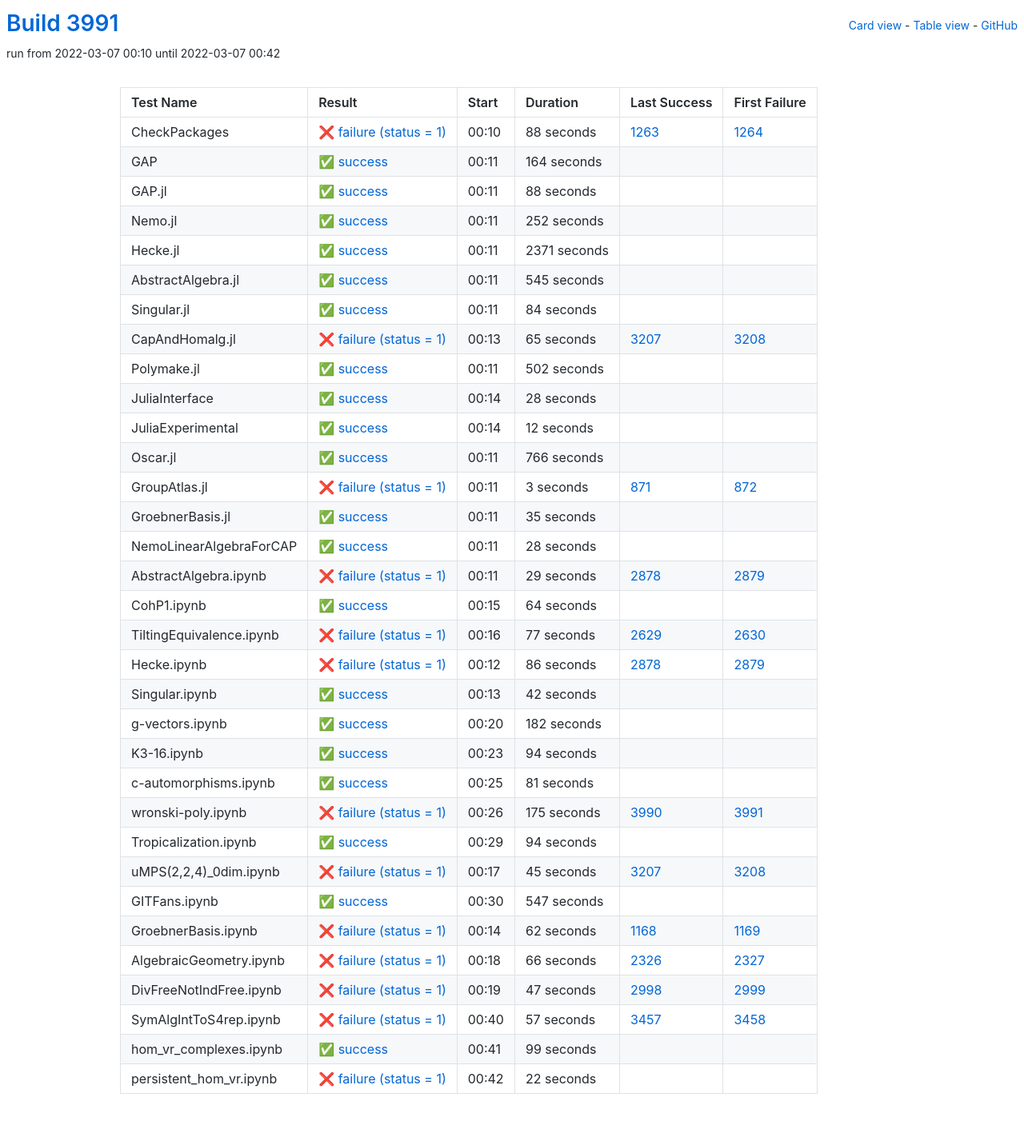
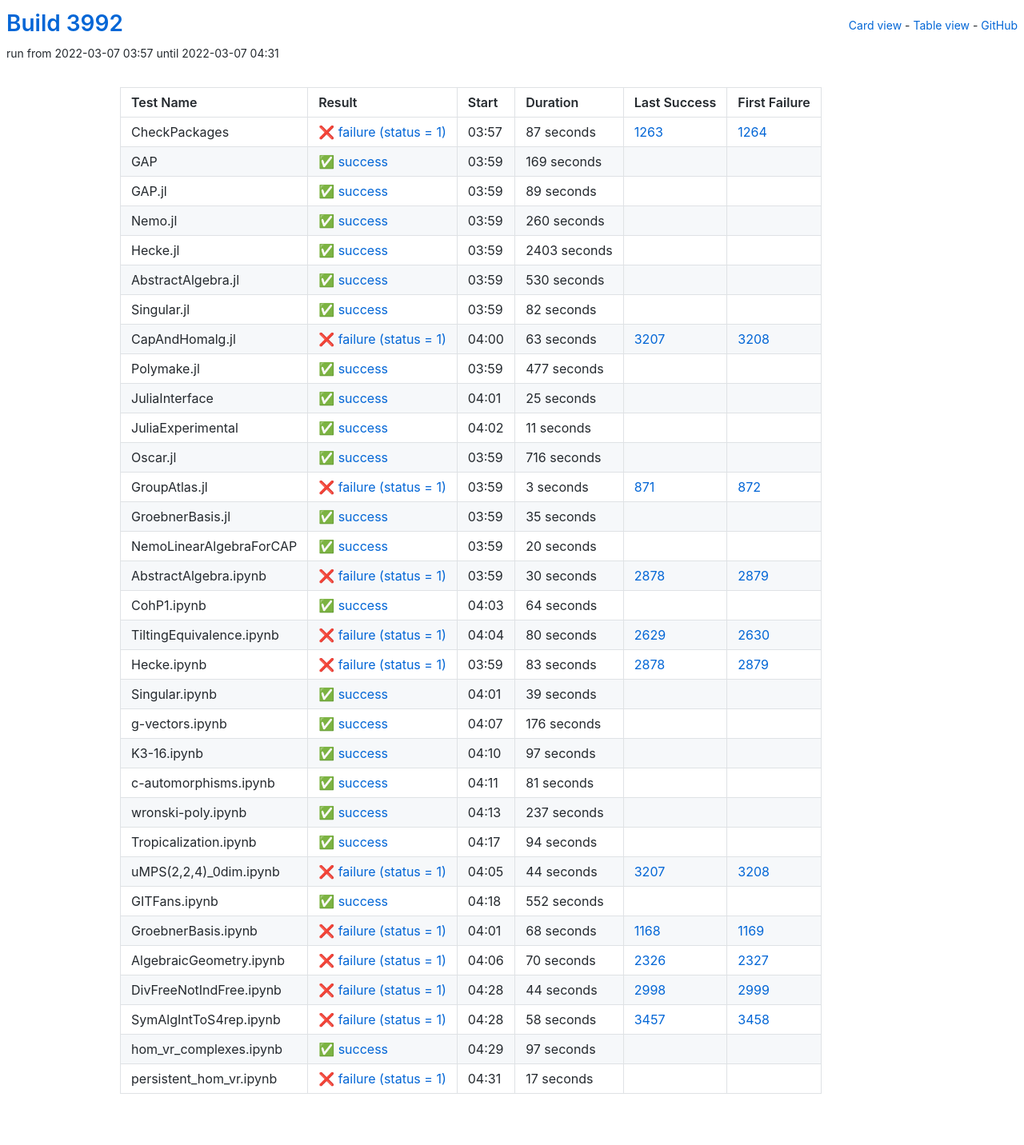
Before and after one commit to oscar-system/oscar-ci-status-stable, a Jekyll site: the page built from table.html, in a window 1280 px wide. Shown: the whole page at 80% size. Built offline with Jekyll 4.4.1, drawn with Linux system fonts in a browser that asks for light colours.

Commit message:
Build #3992

```diff
--- a/_data/ci.yml
+++ b/_data/ci.yml
@@ -1,6 +1,6 @@
 ---
-build: 3991
-build_url: https://oscarci.mathematik.uni-kl.de/job/oscar-stable/3991/
+build: 3992
+build_url: https://oscarci.mathematik.uni-kl.de/job/oscar-stable/3992/
 job: oscar-stable
 organization: oscar-system
 repo: oscar-ci-status-stable
@@ -8,152 +8,152 @@ repourl: https://github.com/oscar-system/oscar-ci-status-stable
 tests:
 - name: CheckPackages
   id: checkpackages
-  log: https://oscarci.mathematik.uni-kl.de/job/oscar-stable/3991/artifact/logs/build-3991/CheckPackages.log
-  start: 2022-03-07 00:10
+  log: https://oscarci.mathematik.uni-kl.de/job/oscar-stable/3992/artifact/logs/build-3992/CheckPackages.log
+  start: 2022-03-07 03:57
   success: false
   exitcode: 1
   status: failure
-  duration: 88
+  duration: 87
   last_success: 1263
   last_success_url: https://oscarci.mathematik.uni-kl.de/job/oscar-stable/1263/
   first_failure: 1264
   first_failure_url: https://oscarci.mathematik.uni-kl.de/job/oscar-stable/1264/
 - name: GAP
   id: gap
-  log: https://oscarci.mathematik.uni-kl.de/job/oscar-stable/3991/artifact/logs/build-3991/GAP.log
-  start: 2022-03-07 00:11
+  log: https://oscarci.mathematik.uni-kl.de/job/oscar-stable/3992/artifact/logs/build-3992/GAP.log
+  start: 2022-03-07 03:59
   success: true
   exitcode: 0
   status: success
-  duration: 164
+  duration: 169
   last_success: false
   last_success_url:
   first_failure: false
   first_failure_url:
 - name: GAP.jl
   id: gap-jl
-  log: https://oscarci.mathematik.uni-kl.de/job/oscar-stable/3991/artifact/logs/build-3991/GAP.jl.log
-  start: 2022-03-07 00:11
+  log: https://oscarci.mathematik.uni-kl.de/job/oscar-stable/3992/artifact/logs/build-3992/GAP.jl.log
+  start: 2022-03-07 03:59
   success: true
   exitcode: 0
   status: success
-  duration: 88
+  duration: 89
   last_success: false
   last_success_url:
   first_failure: false
   first_failure_url:
 - name: Nemo.jl
   id: nemo-jl
-  log: https://oscarci.mathematik.uni-kl.de/job/oscar-stable/3991/artifact/logs/build-3991/Nemo.jl.log
-  start: 2022-03-07 00:11
+  log: https://oscarci.mathematik.uni-kl.de/job/oscar-stable/3992/artifact/logs/build-3992/Nemo.jl.log
+  start: 2022-03-07 03:59
   success: true
   exitcode: 0
   status: success
-  duration: 252
+  duration: 260
   last_success: false
   last_success_url:
   first_failure: false
   first_failure_url:
 - name: Hecke.jl
   id: hecke-jl
-  log: https://oscarci.mathematik.uni-kl.de/job/oscar-stable/3991/artifact/logs/build-3991/Hecke.jl.log
-  start: 2022-03-07 00:11
+  log: https://oscarci.mathematik.uni-kl.de/job/oscar-stable/3992/artifact/logs/build-3992/Hecke.jl.log
+  start: 2022-03-07 03:59
   success: true
   exitcode: 0
   status: success
-  duration: 2371
+  duration: 2403
   last_success: false
   last_success_url:
   first_failure: false
   first_failure_url:
 - name: AbstractAlgebra.jl
   id: abstractalgebra-jl
-  log: https://oscarci.mathematik.uni-kl.de/job/oscar-stable/3991/artifact/logs/build-3991/AbstractAlgebra.jl.log
-  start: 2022-03-07 00:11
+  log: https://oscarci.mathematik.uni-kl.de/job/oscar-stable/3992/artifact/logs/build-3992/AbstractAlgebra.jl.log
+  start: 2022-03-07 03:59
   success: true
   exitcode: 0
   status: success
-  duration: 545
+  duration: 530
   last_success: false
   last_success_url:
   first_failure: false
   first_failure_url:
 - name: Singular.jl
   id: singular-jl
-  log: https://oscarci.mathematik.uni-kl.de/job/oscar-stable/3991/artifact/logs/build-3991/Singular.jl.log
-  start: 2022-03-07 00:11
+  log: https://oscarci.mathematik.uni-kl.de/job/oscar-stable/3992/artifact/logs/build-3992/Singular.jl.log
+  start: 2022-03-07 03:59
   success: true
   exitcode: 0
   status: success
-  duration: 84
+  duration: 82
   last_success: false
   last_success_url:
   first_failure: false
   first_failure_url:
 - name: CapAndHomalg.jl
   id: capandhomalg-jl
-  log: https://oscarci.mathematik.uni-kl.de/job/oscar-stable/3991/artifact/logs/build-3991/CapAndHomalg.jl.log
-  start: 2022-03-07 00:13
+  log: https://oscarci.mathematik.uni-kl.de/job/oscar-stable/3992/artifact/logs/build-3992/CapAndHomalg.jl.log
+  start: 2022-03-07 04:00
   success: false
   exitcode: 1
   status: failure
-  duration: 65
+  duration: 63
   last_success: 3207
   last_success_url: https://oscarci.mathematik.uni-kl.de/job/oscar-stable/3207/
   first_failure: 3208
   first_failure_url: https://oscarci.mathematik.uni-kl.de/job/oscar-stable/3208/
 - name: Polymake.jl
   id: polymake-jl
-  log: https://oscarci.mathematik.uni-kl.de/job/oscar-stable/3991/artifact/logs/build-3991/Polymake.jl.log
-  start: 2022-03-07 00:11
+  log: https://oscarci.mathematik.uni-kl.de/job/oscar-stable/3992/artifact/logs/build-3992/Polymake.jl.log
+  start: 2022-03-07 03:59
   success: true
   exitcode: 0
   status: success
-  duration: 502
+  duration: 477
   last_success: false
   last_success_url:
   first_failure: false
   first_failure_url:
 - name: JuliaInterface
   id: juliainterface
-  log: https://oscarci.mathematik.uni-kl.de/job/oscar-stable/3991/artifact/logs/build-3991/JuliaInterface.log
-  start: 2022-03-07 00:14
+  log: https://oscarci.mathematik.uni-kl.de/job/oscar-stable/3992/artifact/logs/build-3992/JuliaInterface.log
+  start: 2022-03-07 04:01
   success: true
   exitcode: 0
   status: success
-  duration: 28
+  duration: 25
   last_success: false
   last_success_url:
   first_failure: false
   first_failure_url:
 - name: JuliaExperimental
   id: juliaexperimental
-  log: https://oscarci.mathematik.uni-kl.de/job/oscar-stable/3991/artifact/logs/build-3991/JuliaExperimental.log
-  start: 2022-03-07 00:14
+  log: https://oscarci.mathematik.uni-kl.de/job/oscar-stable/3992/artifact/logs/build-3992/JuliaExperimental.log
+  start: 2022-03-07 04:02
   success: true
   exitcode: 0
   status: success
-  duration: 12
+  duration: 11
   last_success: false
   last_success_url:
   first_failure: false
   first_failure_url:
 - name: Oscar.jl
   id: oscar-jl
-  log: https://oscarci.mathematik.uni-kl.de/job/oscar-stable/3991/artifact/logs/build-3991/Oscar.jl.log
-  start: 2022-03-07 00:11
+  log: https://oscarci.mathematik.uni-kl.de/job/oscar-stable/3992/artifact/logs/build-3992/Oscar.jl.log
+  start: 2022-03-07 03:59
   success: true
   exitcode: 0
   status: success
-  duration: 766
+  duration: 716
   last_success: false
   last_success_url:
   first_failure: false
   first_failure_url:
 - name: GroupAtlas.jl
   id: groupatlas-jl
-  log: https://oscarci.mathematik.uni-kl.de/job/oscar-stable/3991/artifact/logs/build-3991/GroupAtlas.jl.log
-  start: 2022-03-07 00:11
+  log: https://oscarci.mathematik.uni-kl.de/job/oscar-stable/3992/artifact/logs/build-3992/GroupAtlas.jl.log
+  start: 2022-03-07 03:59
   success: false
   exitcode: 1
   status: failure
@@ -164,8 +164,8 @@ tests:
   first_failure_url: https://oscarci.mathematik.uni-kl.de/job/oscar-stable/872/
 - name: GroebnerBasis.jl
   id: groebnerbasis-jl
-  log: https://oscarci.mathematik.uni-kl.de/job/oscar-stable/3991/artifact/logs/build-3991/GroebnerBasis.jl.log
-  start: 2022-03-07 00:11
+  log: https://oscarci.mathematik.uni-kl.de/job/oscar-stable/3992/artifact/logs/build-3992/GroebnerBasis.jl.log
+  start: 2022-03-07 03:59
   success: true
   exitcode: 0
   status: success
@@ -176,32 +176,32 @@ tests:
   first_failure_url:
 - name: NemoLinearAlgebraForCAP
   id: nemolinearalgebraforcap
-  log: https://oscarci.mathematik.uni-kl.de/job/oscar-stable/3991/artifact/logs/build-3991/NemoLinearAlgebraForCAP.log
-  start: 2022-03-07 00:11
+  log: https://oscarci.mathematik.uni-kl.de/job/oscar-stable/3992/artifact/logs/build-3992/NemoLinearAlgebraForCAP.log
+  start: 2022-03-07 03:59
   success: true
   exitcode: 0
   status: success
-  duration: 28
+  duration: 20
   last_success: false
   last_success_url:
   first_failure: false
   first_failure_url:
 - name: AbstractAlgebra.ipynb
   id: abstractalgebra-ipynb
-  log: https://oscarci.mathematik.uni-kl.de/job/oscar-stable/3991/artifact/logs/build-3991/AbstractAlgebra.ipynb.log
-  start: 2022-03-07 00:11
+  log: https://oscarci.mathematik.uni-kl.de/job/oscar-stable/3992/artifact/logs/build-3992/AbstractAlgebra.ipynb.log
+  start: 2022-03-07 03:59
   success: false
   exitcode: 1
   status: failure
-  duration: 29
+  duration: 30
   last_success: 2878
   last_success_url: https://oscarci.mathematik.uni-kl.de/job/oscar-stable/2878/
   first_failure: 2879
   first_failure_url: https://oscarci.mathematik.uni-kl.de/job/oscar-stable/2879/
 - name: CohP1.ipynb
   id: cohp1-ipynb
-  log: https://oscarci.mathematik.uni-kl.de/job/oscar-stable/3991/artifact/logs/build-3991/CohP1.ipynb.log
-  start: 2022-03-07 00:15
+  log: https://oscarci.mathematik.uni-kl.de/job/oscar-stable/3992/artifact/logs/build-3992/CohP1.ipynb.log
+  start: 2022-03-07 04:03
   success: true
   exitcode: 0
   status: success
@@ -212,68 +212,68 @@ tests:
   first_failure_url:
 - name: TiltingEquivalence.ipynb
   id: tiltingequivalence-ipynb
-  log: https://oscarci.mathematik.uni-kl.de/job/oscar-stable/3991/artifact/logs/build-3991/TiltingEquivalence.ipynb.log
-  start: 2022-03-07 00:16
+  log: https://oscarci.mathematik.uni-kl.de/job/oscar-stable/3992/artifact/logs/build-3992/TiltingEquivalence.ipynb.log
+  start: 2022-03-07 04:04
   success: false
   exitcode: 1
   status: failure
-  duration: 77
+  duration: 80
   last_success: 2629
   last_success_url: https://oscarci.mathematik.uni-kl.de/job/oscar-stable/2629/
   first_failure: 2630
   first_failure_url: https://oscarci.mathematik.uni-kl.de/job/oscar-stable/2630/
 - name: Hecke.ipynb
   id: hecke-ipynb
-  log: https://oscarci.mathematik.uni-kl.de/job/oscar-stable/3991/artifact/logs/build-3991/Hecke.ipynb.log
-  start: 2022-03-07 00:12
+  log: https://oscarci.mathematik.uni-kl.de/job/oscar-stable/3992/artifact/logs/build-3992/Hecke.ipynb.log
+  start: 2022-03-07 03:59
   success: false
   exitcode: 1
   status: failure
-  duration: 86
+  duration: 83
   last_success: 2878
   last_success_url: https://oscarci.mathematik.uni-kl.de/job/oscar-stable/2878/
   first_failure: 2879
   first_failure_url: https://oscarci.mathematik.uni-kl.de/job/oscar-stable/2879/
 - name: Singular.ipynb
   id: singular-ipynb
-  log: https://oscarci.mathematik.uni-kl.de/job/oscar-stable/3991/artifact/logs/build-3991/Singular.ipynb.log
-  start: 2022-03-07 00:13
+  log: https://oscarci.mathematik.uni-kl.de/job/oscar-stable/3992/artifact/logs/build-3992/Singular.ipynb.log
+  start: 2022-03-07 04:01
   success: true
   exitcode: 0
   status: success
-  duration: 42
+  duration: 39
   last_success: false
   last_success_url:
   first_failure: false
   first_failure_url:
 - name: g-vectors.ipynb
   id: g-vectors-ipynb
-  log: https://oscarci.mathematik.uni-kl.de/job/oscar-stable/3991/artifact/logs/build-3991/g-vectors.ipynb.log
-  start: 2022-03-07 00:20
+  log: https://oscarci.mathematik.uni-kl.de/job/oscar-stable/3992/artifact/logs/build-3992/g-vectors.ipynb.log
+  start: 2022-03-07 04:07
   success: true
   exitcode: 0
   status: success
-  duration: 182
+  duration: 176
   last_success: false
   last_success_url:
   first_failure: false
   first_failure_url:
 - name: K3-16.ipynb
   id: k3-16-ipynb
-  log: https://oscarci.mathematik.uni-kl.de/job/oscar-stable/3991/artifact/logs/build-3991/K3-16.ipynb.log
-  start: 2022-03-07 00:23
+  log: https://oscarci.mathematik.uni-kl.de/job/oscar-stable/3992/artifact/logs/build-3992/K3-16.ipynb.log
+  start: 2022-03-07 04:10
   success: true
   exitcode: 0
   status: success
-  duration: 94
+  duration: 97
   last_success: false
   last_success_url:
   first_failure: false
   first_failure_url:
 - name: c-automorphisms.ipynb
   id: c-automorphisms-ipynb
-  log: https://oscarci.mathematik.uni-kl.de/job/oscar-stable/3991/artifact/logs/build-3991/c-automorphisms.ipynb.log
-  start: 2022-03-07 00:25
+  log: https://oscarci.mathematik.uni-kl.de/job/oscar-stable/3992/artifact/logs/build-3992/c-automorphisms.ipynb.log
+  start: 2022-03-07 04:11
   success: true
   exitcode: 0
   status: success
@@ -284,20 +284,20 @@ tests:
   first_failure_url:
 - name: wronski-poly.ipynb
   id: wronski-poly-ipynb
-  log: https://oscarci.mathematik.uni-kl.de/job/oscar-stable/3991/artifact/logs/build-3991/wronski-poly.ipynb.log
-  start: 2022-03-07 00:26
-  success: false
-  exitcode: 1
-  status: failure
-  duration: 175
-  last_success: 3990
-  last_success_url: https://oscarci.mathematik.uni-kl.de/job/oscar-stable/3990/
-  first_failure: 3991
-  first_failure_url: https://oscarci.mathematik.uni-kl.de/job/oscar-stable/3991/
+  log: https://oscarci.mathematik.uni-kl.de/job/oscar-stable/3992/artifact/logs/build-3992/wronski-poly.ipynb.log
+  start: 2022-03-07 04:13
+  success: true
+  exitcode: 0
+  status: success
+  duration: 237
+  last_success: false
+  last_success_url:
+  first_failure: false
+  first_failure_url:
 - name: Tropicalization.ipynb
   id: tropicalization-ipynb
-  log: https://oscarci.mathematik.uni-kl.de/job/oscar-stable/3991/artifact/logs/build-3991/Tropicalization.ipynb.log
-  start: 2022-03-07 00:29
+  log: https://oscarci.mathematik.uni-kl.de/job/oscar-stable/3992/artifact/logs/build-3992/Tropicalization.ipynb.log
+  start: 2022-03-07 04:17
   success: true
   exitcode: 0
   status: success
@@ -308,96 +308,96 @@ tests:
   first_failure_url:
 - name: uMPS(2,2,4)_0dim.ipynb
   id: umps-2-2-4-0dim-ipynb
-  log: https://oscarci.mathematik.uni-kl.de/job/oscar-stable/3991/artifact/logs/build-3991/uMPS-2-2-4-_0dim.ipynb.log
-  start: 2022-03-07 00:17
+  log: https://oscarci.mathematik.uni-kl.de/job/oscar-stable/3992/artifact/logs/build-3992/uMPS-2-2-4-_0dim.ipynb.log
+  start: 2022-03-07 04:05
   success: false
   exitcode: 1
   status: failure
-  duration: 45
+  duration: 44
   last_success: 3207
   last_success_url: https://oscarci.mathematik.uni-kl.de/job/oscar-stable/3207/
   first_failure: 3208
   first_failure_url: https://oscarci.mathematik.uni-kl.de/job/oscar-stable/3208/
 - name: GITFans.ipynb
   id: gitfans-ipynb
-  log: https://oscarci.mathematik.uni-kl.de/job/oscar-stable/3991/artifact/logs/build-3991/GITFans.ipynb.log
-  start: 2022-03-07 00:30
+  log: https://oscarci.mathematik.uni-kl.de/job/oscar-stable/3992/artifact/logs/build-3992/GITFans.ipynb.log
+  start: 2022-03-07 04:18
   success: true
   exitcode: 0
   status: success
-  duration: 547
+  duration: 552
   last_success: false
   last_success_url:
   first_failure: false
   first_failure_url:
 - name: GroebnerBasis.ipynb
   id: groebnerbasis-ipynb
-  log: https://oscarci.mathematik.uni-kl.de/job/oscar-stable/3991/artifact/logs/build-3991/GroebnerBasis.ipynb.log
-  start: 2022-03-07 00:14
+  log: https://oscarci.mathematik.uni-kl.de/job/oscar-stable/3992/artifact/logs/build-3992/GroebnerBasis.ipynb.log
+  start: 2022-03-07 04:01
   success: false
   exitcode: 1
   status: failure
-  duration: 62
+  duration: 68
   last_success: 1168
   last_success_url: https://oscarci.mathematik.uni-kl.de/job/oscar-stable/1168/
   first_failure: 1169
   first_failure_url: https://oscarci.mathematik.uni-kl.de/job/oscar-stable/1169/
 - name: AlgebraicGeometry.ipynb
   id: algebraicgeometry-ipynb
-  log: https://oscarci.mathematik.uni-kl.de/job/oscar-stable/3991/artifact/logs/build-3991/AlgebraicGeometry.ipynb.log
-  start: 2022-03-07 00:18
+  log: https://oscarci.mathematik.uni-kl.de/job/oscar-stable/3992/artifact/logs/build-3992/AlgebraicGeometry.ipynb.log
+  start: 2022-03-07 04:06
   success: false
   exitcode: 1
   status: failure
-  duration: 66
+  duration: 70
   last_success: 2326
   last_success_url: https://oscarci.mathematik.uni-kl.de/job/oscar-stable/2326/
   first_failure: 2327
   first_failure_url: https://oscarci.mathematik.uni-kl.de/job/oscar-stable/2327/
 - name: DivFreeNotIndFree.ipynb
   id: divfreenotindfree-ipynb
-  log: https://oscarci.mathematik.uni-kl.de/job/oscar-stable/3991/artifact/logs/build-3991/DivFreeNotIndFree.ipynb.log
-  start: 2022-03-07 00:19
+  log: https://oscarci.mathematik.uni-kl.de/job/oscar-stable/3992/artifact/logs/build-3992/DivFreeNotIndFree.ipynb.log
+  start: 2022-03-07 04:28
   success: false
   exitcode: 1
   status: failure
-  duration: 47
+  duration: 44
   last_success: 2998
   last_success_url: https://oscarci.mathematik.uni-kl.de/job/oscar-stable/2998/
   first_failure: 2999
   first_failure_url: https://oscarci.mathematik.uni-kl.de/job/oscar-stable/2999/
 - name: SymAlgIntToS4rep.ipynb
   id: symalginttos4rep-ipynb
-  log: https://oscarci.mathematik.uni-kl.de/job/oscar-stable/3991/artifact/logs/build-3991/SymAlgIntToS4rep.ipynb.log
-  start: 2022-03-07 00:40
+  log: https://oscarci.mathematik.uni-kl.de/job/oscar-stable/3992/artifact/logs/build-3992/SymAlgIntToS4rep.ipynb.log
+  start: 2022-03-07 04:28
   success: false
   exitcode: 1
   status: failure
-  duration: 57
+  duration: 58
   last_success: 3457
   last_success_url: https://oscarci.mathematik.uni-kl.de/job/oscar-stable/3457/
   first_failure: 3458
   first_failure_url: https://oscarci.mathematik.uni-kl.de/job/oscar-stable/3458/
 - name: hom_vr_complexes.ipynb
   id: hom-vr-complexes-ipynb
-  log: https://oscarci.mathematik.uni-kl.de/job/oscar-stable/3991/artifact/logs/build-3991/hom_vr_complexes.ipynb.log
-  start: 2022-03-07 00:41
+  log: https://oscarci.mathematik.uni-kl.de/job/oscar-stable/3992/artifact/logs/build-3992/hom_vr_complexes.ipynb.log
+  start: 2022-03-07 04:29
   success: true
   exitcode: 0
   status: success
-  duration: 99
+  duration: 97
   last_success: false
   last_success_url:
   first_failure: false
   first_failure_url:
 - name: persistent_hom_vr.ipynb
   id: persistent-hom-vr-ipynb
-  log: https://oscarci.mathematik.uni-kl.de/job/oscar-stable/3991/artifact/logs/build-3991/persistent_hom_vr.ipynb.log
-  start: 2022-03-07 00:42
+  log: https://oscarci.mathematik.uni-kl.de/job/oscar-stable/3992/artifact/logs/build-3992/persistent_hom_vr.ipynb.log
+  start: 2022-03-07 04:31
   success: false
   exitcode: 1
   status: failure
-  duration: 22
+  duration: 17
   last_success: false
   last_success_url:
   first_failure: false
```
Also changed, not shown: README.md.
